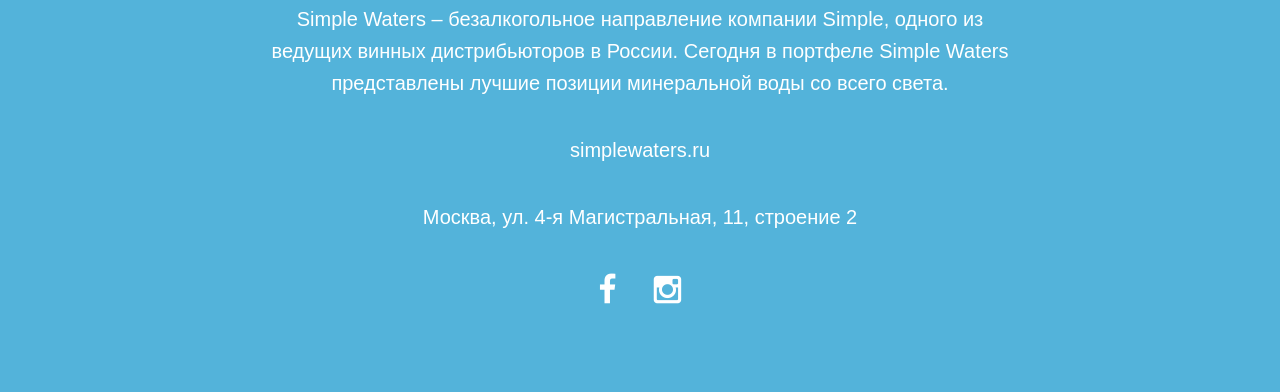
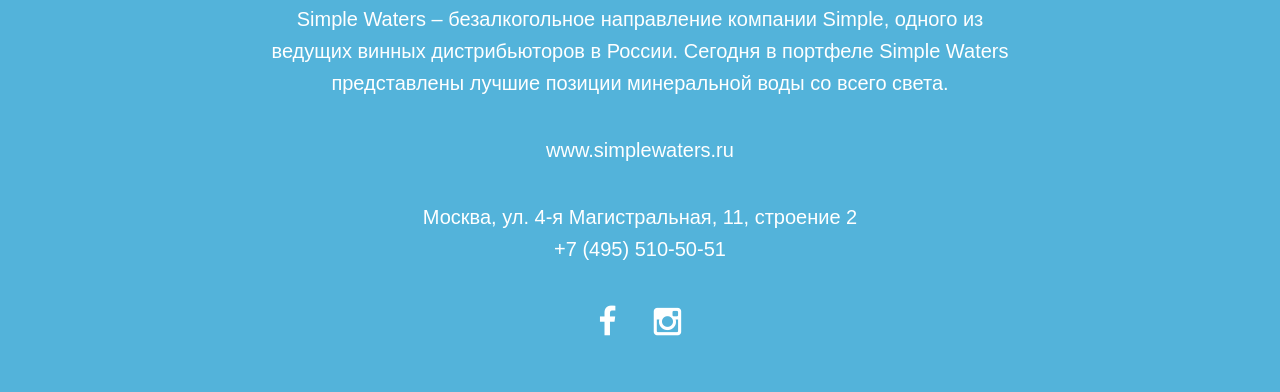
Before and after one commit to evgeniinikolaev/swaterslanding, a plain HTML site: page index.html in a window 1280 px wide. Shown: the part 4634-5026 px from the top of the page. Drawn offline with Linux system fonts and the light colour scheme; some packages are replaced by stand-ins of ours.

Commit message:
Update index.html

```diff
--- a/index.html
+++ b/index.html
@@ -198,9 +198,9 @@
                 <h2 style="margin-top: 200px; margin-bottom: 40px;">Контакты</h2>
                 <p>Simple Waters – безалкогольное направление компании Simple, одного из ведущих винных дистрибьюторов в России.
                 Сегодня в портфеле Simple Waters представлены лучшие позиции минеральной воды со всего света.</p>
-                <p><a href="www.simplewaters.ru">simplewaters.ru</a>
+                <p><a href="www.simplewaters.ru">www.simplewaters.ru</a>
                 </p>
-                <p>Москва, ул. 4-я Магистральная, 11, строение 2</p>
+                <p>Москва, ул. 4-я Магистральная, 11, строение 2</br> +7 (495) 510-50-51</p>
                 <ul class="list-inline banner-social-buttons">
                     <li>
                         <a href="https://www.facebook.com/simplewaters"><i class="fa fa-facebook fa-fw"></i></a>
```
